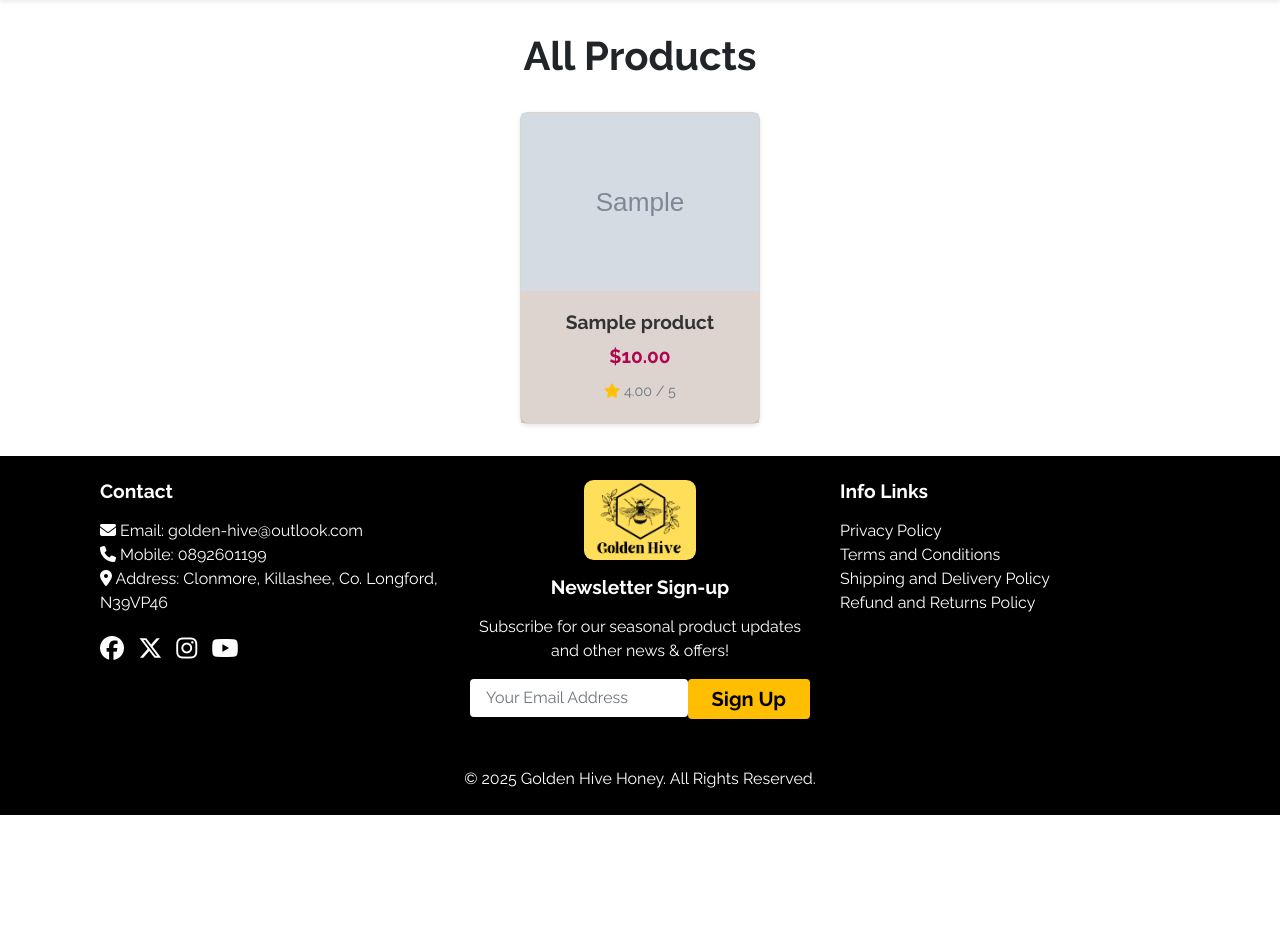
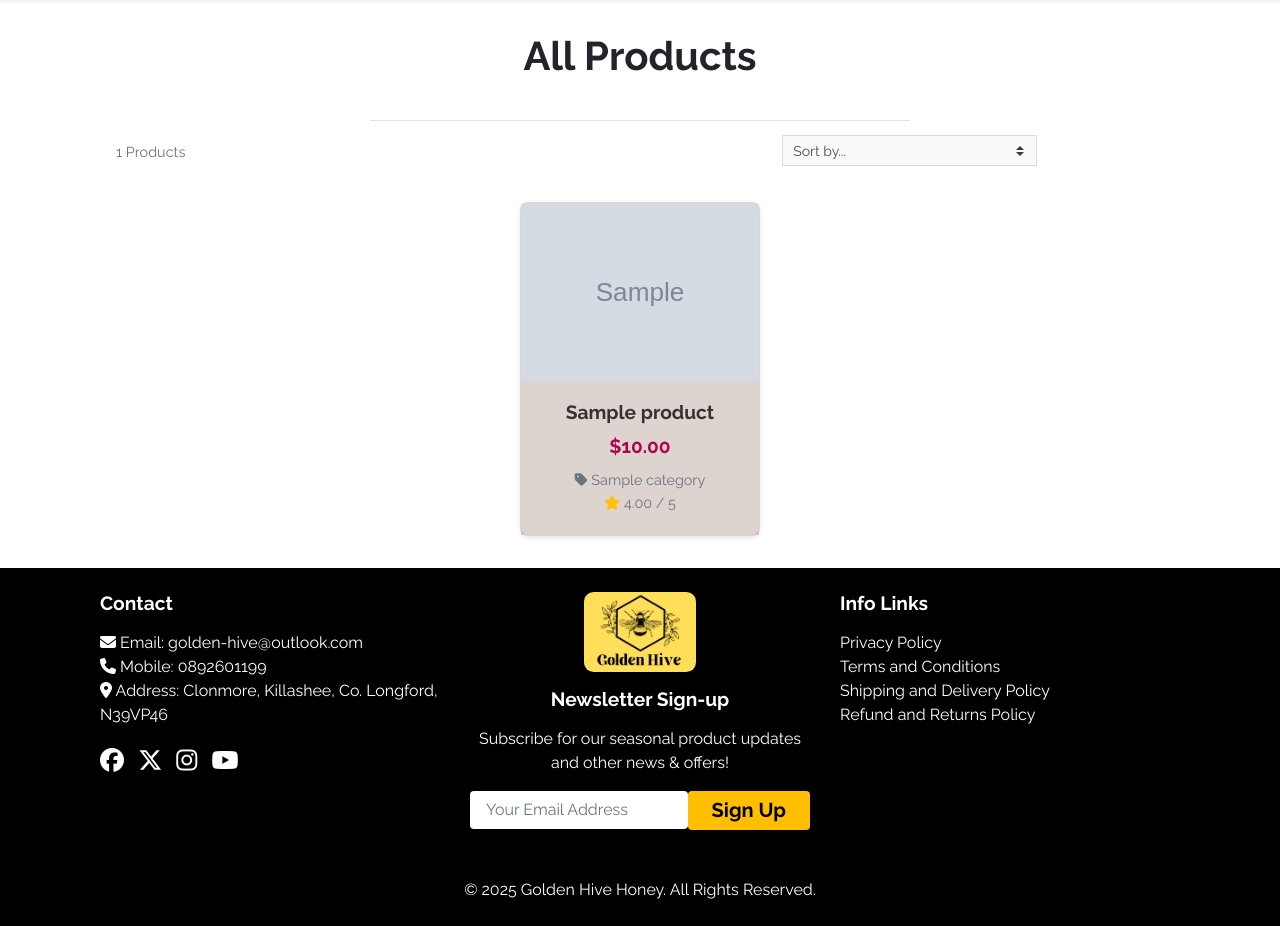
Before and after one commit to preetzware/golden-hive-honey, a Django app: page /products/ in a window 1280 px wide. Shown: the part 128-1054 px from the top of the page. Before the commit the page ends 943 px from the top, so only its background shows below. Run offline with Django 3.2, Linux system fonts and the light colour scheme; tables that the repository leaves empty hold one stand-in row (values such as "Sample post"); grey boxes marked "Sample" are stand-in pictures; some libraries are stand-ins or nearby versions; some web fonts are replaced.

Commit message:
Add sorting and product count to all_products page

```diff
--- a/products/templates/products/all_products.html
+++ b/products/templates/products/all_products.html
@@ -2,17 +2,25 @@
 {% load static %}
 
 {% block page_header %}
+<div class="overlay"></div>
     <div class="container header-container">
         <div class="row">
             <div class="col text-center">
                 <h1 class="all-prods">All Products</h1>
+                {% for c in current_categories %}
+    <a class="category-badge text-decoration-none" href="{% url 'all_products' %}?category={{ c.name }}">
+        <span class="p-2 mt-2 badge badge-white text-black rounded-0 border border-dark">{{ c.friendly_name }}</span>
+    </a>
+{% endfor %}
+    <hr class="w-50 mb-1">
             </div>
         </div>
     </div>
 {% endblock %}
 
-{% block content %}
-    <div class="overlay"></div>
+
+
+    {% block content %}
 
     <!-- Display Messages -->
     {% if messages %}
@@ -26,6 +34,34 @@
     {% endif %}
 
     <div class="container product-container">
+        <!-- Sort Selector -->
+        <div class="row mb-3">
+            <div class="col text-center" id="sorting-container">
+                <div class="sort-select-wrapper d-inline-block w-50">
+                    <form method="GET" id="sort-form">
+                        <select id="sort-selector" name="sort" aria-label="Sort Selector"
+                                class="custom-select custom-select-sm rounded-0"
+                                onchange="this.form.submit();">
+                            <option value="reset" {% if current_sorting == 'None_None' %}selected{% endif %}>Sort by...</option>
+                            <option value="price&direction=asc" {% if current_sorting == 'price_asc' %}selected{% endif %}>Price (low to high)</option>
+                            <option value="price&direction=desc" {% if current_sorting == 'price_desc' %}selected{% endif %}>Price (high to low)</option>
+                            <option value="name&direction=asc" {% if current_sorting == 'name_asc' %}selected{% endif %}>Name (A-Z)</option>
+                            <option value="name&direction=desc" {% if current_sorting == 'name_desc' %}selected{% endif %}>Name (Z-A)</option>
+                            <option value="category&direction=asc" {% if current_sorting == 'category_asc' %}selected{% endif %}>Category</option>
+                        </select>
+                    </form>
+                </div>
+            </div>
+            <div class="col-12 col-md-6 order-md-first">
+                <p class="text-muted mt-3 text-center text-md-left">
+                    {% if search_term or current_categories or current_sorting != 'None_None' %}
+                        <span class="small"><a href="{% url 'all_products' %}">All Products</a> | </span>
+                    {% endif %}
+                    {{ products|length }} Products{% if search_term %} found for <strong>"{{ search_term }}"</strong>{% endif %}
+                </p>
+            </div>
+        </div>
+
         <!-- Products Grid -->
         <div class="row justify-content-center gy-4 product-row">
             {% for product in products %}
@@ -51,8 +87,17 @@
                                 </a>
                             </h5>
 
-                            <!-- Product Price -->
+                        <!-- Product Price -->
                             <p class="lead font-weight-bold mb-2">${{ product.price }}</p>
+
+                        <!-- Product category (friendly name) -->
+                        {% if product.category %}
+                            <p class="small mt-1 mb-0">
+                                <a class="text-muted" href="{% url 'all_products' %}?category={{ product.category.name }}">
+                                    <i class="fas fa-tag mr-1"></i>{{ product.category.friendly_name }}
+                                </a>
+                            </p>
+                        {% endif %}
 
                             <!-- Product Rating -->
                             {% if product.rating %}
--- a/products/views.py
+++ b/products/views.py
@@ -5,42 +5,56 @@ from .models import Product, Category
 from django.db.models import Q
 
 def all_products(request):
-    """ A view to show all products and handle category filtering and search queries """
-    products = Product.objects.all()  # Retrieve all products
-    query = None  # Initialize query for search
-    categories = None  # Initialize categories
+    """ A view to show all products and handle category filtering, search queries, and sorting """
+    products = Product.objects.all()
+    query = None
+    categories = None
+    sort = None
+    direction = 'asc'
 
     # Handle category filtering
     if 'category' in request.GET:
-        categories = request.GET['category'].split(',')  # Split categories into a list
-        products = products.filter(category__name__in=categories)  # Filter by category names
-        categories = Category.objects.filter(name__in=categories)  # Fetch the category objects
+        categories = request.GET['category'].split(',')
+        products = products.filter(category__name__in=categories)
+        categories = Category.objects.filter(name__in=categories)
 
     # Handle search input
     if 'q' in request.GET:
-        query = request.GET['q']  # Get the search term
-        if not query.strip():  # Check if the search query is empty or whitespace
+        query = request.GET['q']
+        if not query.strip():
             messages.error(request, "You didn't enter any search criteria!")
-            return redirect(reverse('all_products'))  # Redirect back to the products page
+            return redirect(reverse('all_products'))
 
-        # Filter products by search term
         queries = Q(name__icontains=query) | Q(description__icontains=query)
         products = products.filter(queries)
 
-        # Add success or error message based on results
         if products.exists():
             messages.success(request, f"Search results for '{query}': {products.count()} product(s) found.")
         else:
             messages.error(request, f"No results found for '{query}'.")
 
-    # Prepare context for the template
+    # Handle sorting
+    if 'sort' in request.GET:
+        sort = request.GET['sort']
+        if '&direction=' in sort:
+            sort, direction = sort.split('&direction=')
+
+        if direction == 'desc':
+            sort = f'-{sort}'
+        products = products.order_by(sort)
+
+    # Current sorting for template
+    current_sorting = f"{sort}_{direction}" if sort else "None_None"
+
     context = {
         'products': products,
         'search_term': query,
         'current_categories': categories,
+        'current_sorting': current_sorting,
     }
 
     return render(request, 'products/all_products.html', context)
+
 
 
 def product_detail(request, product_id):
--- a/static/css/base.css
+++ b/static/css/base.css
@@ -303,6 +303,34 @@ footer .newsletter-form button:hover {
   margin-left: 1rem;
 }
 
+/* Sort Selector */
+#sorting-container {
+  margin-bottom: 20px;
+  margin-top: 10px;
+}
+
+.sort-select-wrapper {
+  max-width: 300px;
+  width: 100%;
+}
+
+#sort-selector {
+  padding: 5px 10px;
+  font-size: 14px;
+  border: 1px solid #ddd;
+  border-radius: 4px;
+  background-color: #f9f9f9;
+}
+
+a.category-badge {
+  color: #b10450;
+}
+
+a.category-badge > span.badge:hover {
+  background: #212529 !important;
+  color: #fff !important;
+}
+
 /* Product Details Page Styling */
 
 .detail-container {
```
Also changed, not shown: products/templates/products/product_detail.html (+8 -1 lines).
